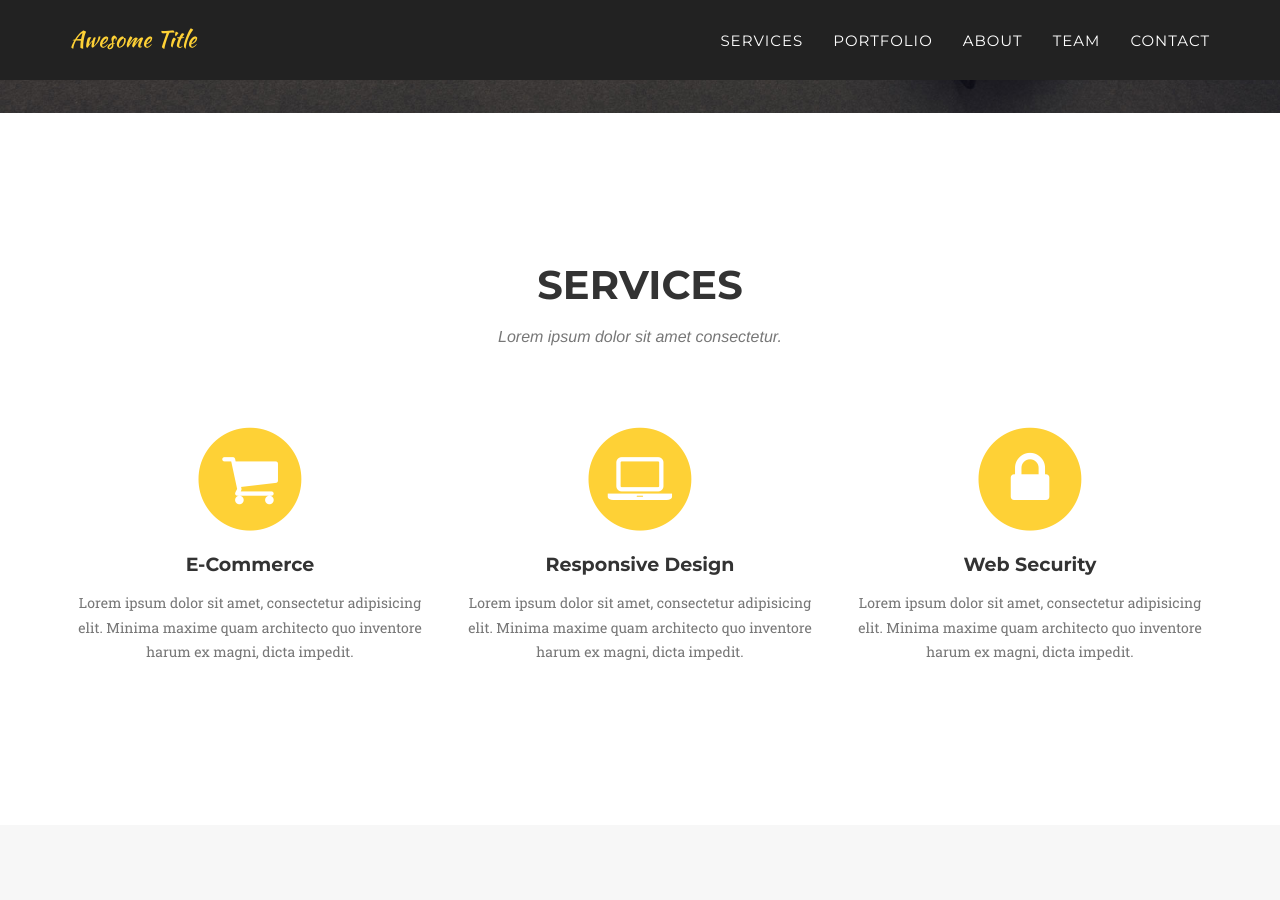
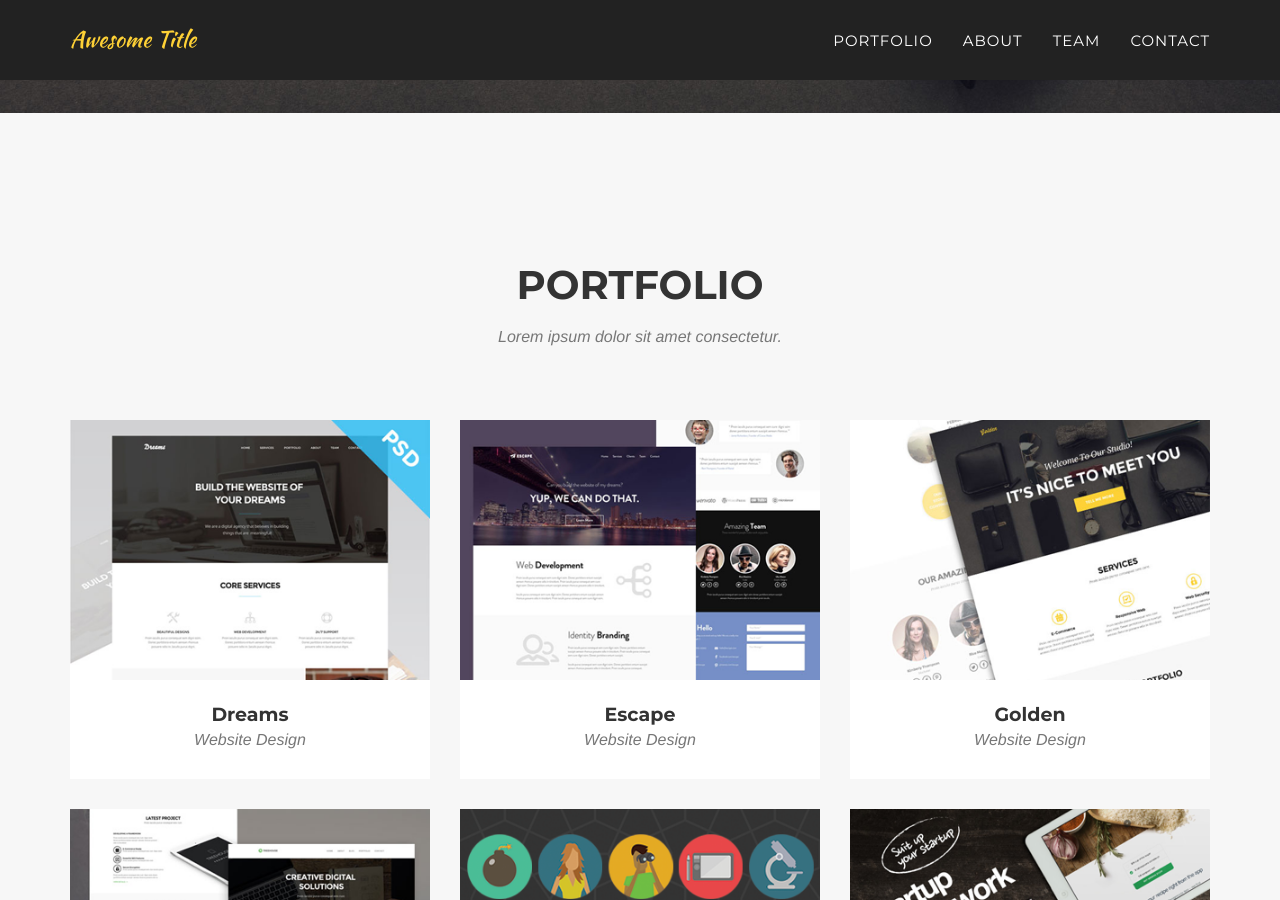
Before and after one commit to ArtLesson/ArtLesson, a Jekyll site: the page built from index.html, in a window 1280 px wide and 900 px high, scrolled down 645 px. Built offline with Jekyll 4.4.1, drawn with Linux system fonts in a browser that asks for light colours; some web fonts are replaced.

Commit message:
del services

```diff
--- a/_includes/header.html
+++ b/_includes/header.html
@@ -17,9 +17,6 @@
                 <ul class="nav navbar-nav navbar-right">
                     <li class="hidden">
                         <a href="#page-top"></a>
-                    </li>
-                    <li>
-                        <a class="page-scroll" href="#services">Services</a>
                     </li>
                     <li>
                         <a class="page-scroll" href="#portfolio">Portfolio</a>
--- a/_includes/services.html
+++ b/_includes/services.html
@@ -34,4 +34,4 @@
                 </div>
             </div>
         </div>
-    </section>
+    </section> -->
```
Also changed, not shown: other parts of _includes/services.html (+1 -1 lines).
